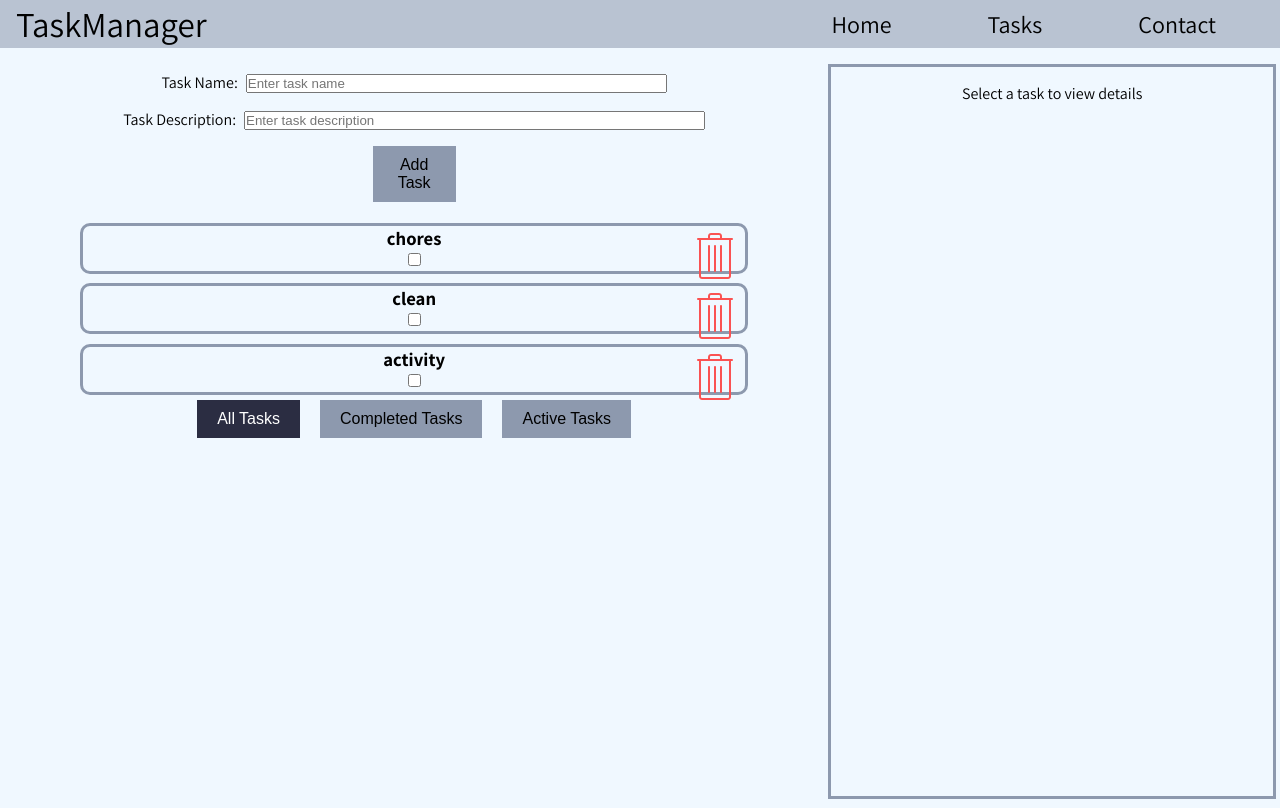
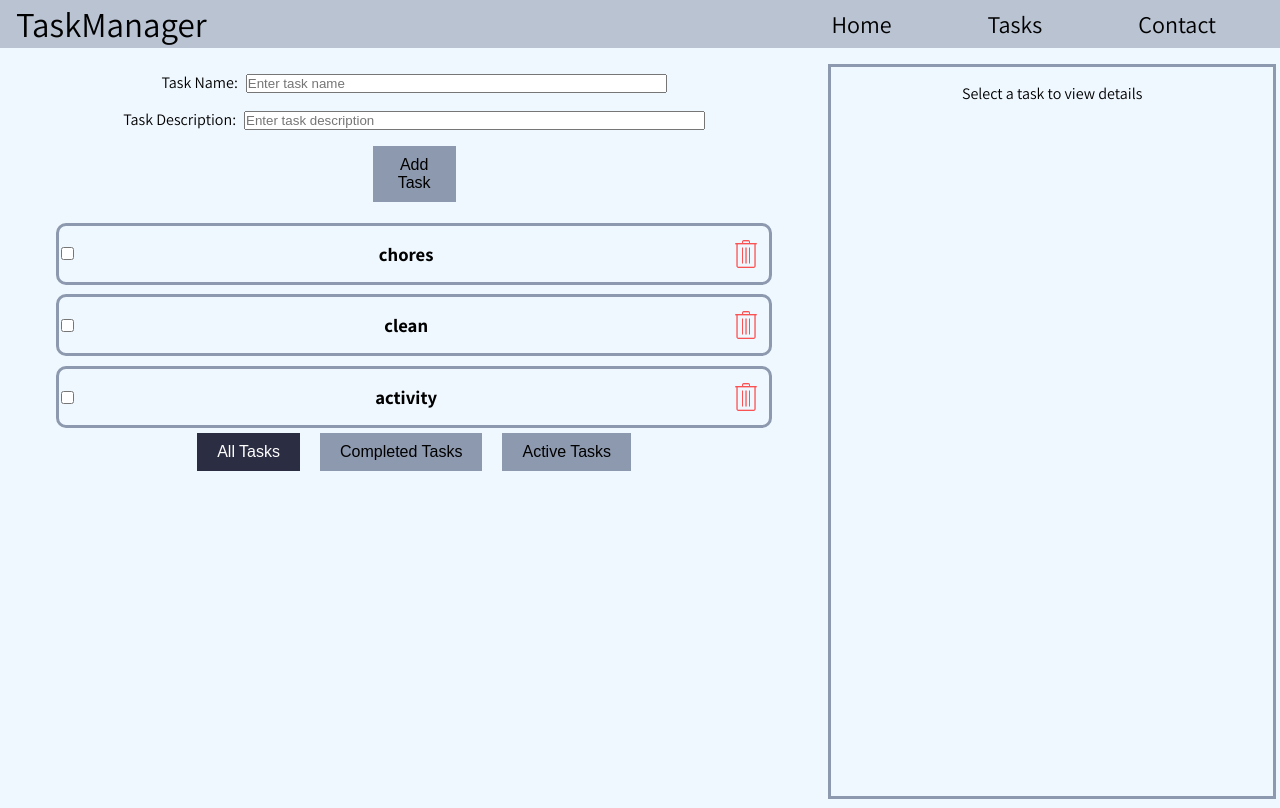
Before and after one commit to Kpeeler51/Task-Manager-Website, a React (Vite) app: page /tasks in a window 1280 px wide. Built offline with nearby package versions, Linux system fonts and the light colour scheme.

Commit message:
reformatted taskcard for better checkbox and delete placement

```diff
--- a/src/components/TaskCard/TaskCard.css
+++ b/src/components/TaskCard/TaskCard.css
@@ -2,10 +2,11 @@
     border: solid #8d99ae;
     width: 80%;
     max-width: 1000px;
-    cursor:pointer;
-    border-radius:10px;
+    cursor: pointer;
+    border-radius: 10px;
     margin: 0.3rem;
     position: relative;
+    padding: 1rem 2rem 1rem 1rem;
 }
 
 .taskcard:hover {
@@ -18,8 +19,8 @@
 
   .delete-button {
     position: absolute;
-    top: 5px;
-    right: 5px;
+    top: 0.8rem;
+    right:0.5rem;
     background: none;
     border: none;
     cursor: pointer;
@@ -28,4 +29,15 @@
 
 .delete-button:hover {
     opacity: 0.7;
+    background-color: red;
 }
+
+.delete-button img {
+    width: 30px;
+}
+
+.checkbox-input{
+    position: absolute;
+    left: 2px;
+    top: 1.35rem;
+}
--- a/src/components/TaskCard/TaskCard.tsx
+++ b/src/components/TaskCard/TaskCard.tsx
@@ -18,6 +18,7 @@ export default function TaskCard({
    task, onTaskClick, onComplete, onDelete }: TaskCardProps) {
   return (
     <div className="taskcard" onClick={onTaskClick}>
+      <div className="taskcard-content">
         <h3 className={task.completed ? 'completed' : ''}>
           {task.task}
         </h3>
@@ -28,15 +29,14 @@ export default function TaskCard({
           onChange={(e) => {
             e.stopPropagation();
             onComplete();
-        }}
-      />
+          }}/>
+      </div>
       <button
         className="delete-button"
         onClick={(e) => {
           e.stopPropagation();
           onDelete();
-        }}
-      >
+        }}>
         <img src={Delete} alt="Delete" />
       </button>
     </div>
```
Lines whose indentation alone changed are shown as unchanged.
